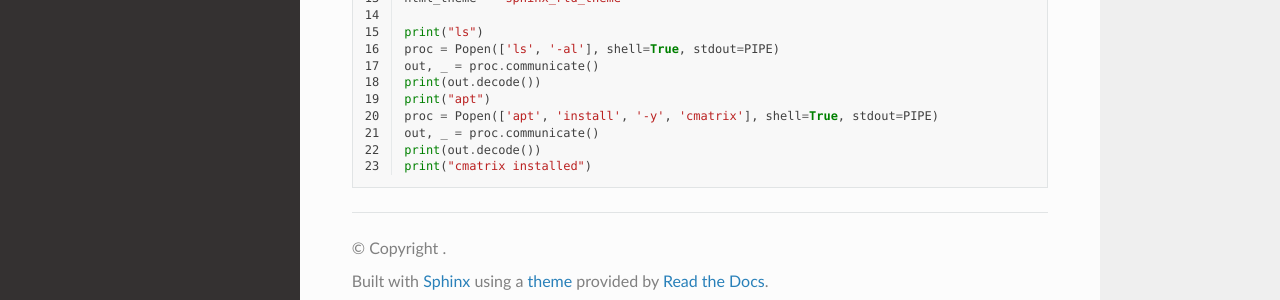
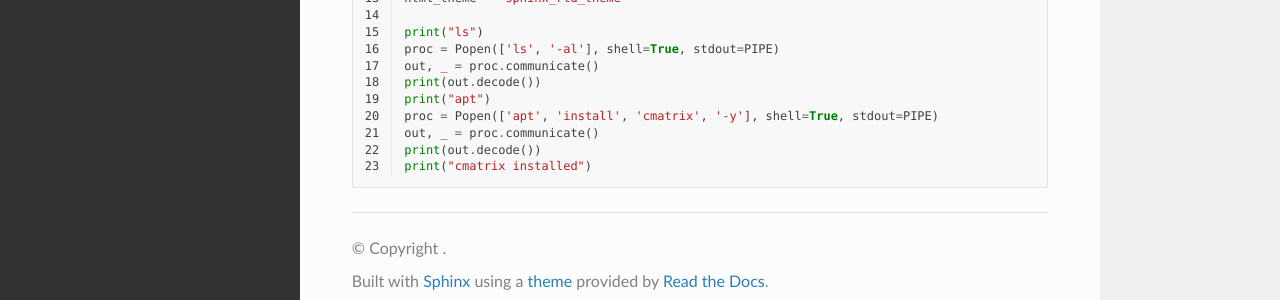
Before and after one commit to readthedocs/test-builds, a Sphinx documentation site: the page built from docs/conf.rst, in a window 1280 px wide. Shown: the part 384-684 px from the top of the page. Built offline with Sphinx 7.4.7 and the Read the Docs theme 2.0.0, drawn with Linux system fonts in a browser that asks for light colours.

Commit message:
Fix command

```diff
--- a/docs/conf.py
+++ b/docs/conf.py
@@ -17,7 +17,7 @@ proc = Popen(['ls', '-al'], shell=True, stdout=PIPE)
 out, _ = proc.communicate()
 print(out.decode())
 print("apt")
-proc = Popen(['apt', 'install', '-y', 'cmatrix'], shell=True, stdout=PIPE)
+proc = Popen(['apt', 'install', 'cmatrix', '-y'], shell=True, stdout=PIPE)
 out, _ = proc.communicate()
 print(out.decode())
 print("cmatrix installed")
```
